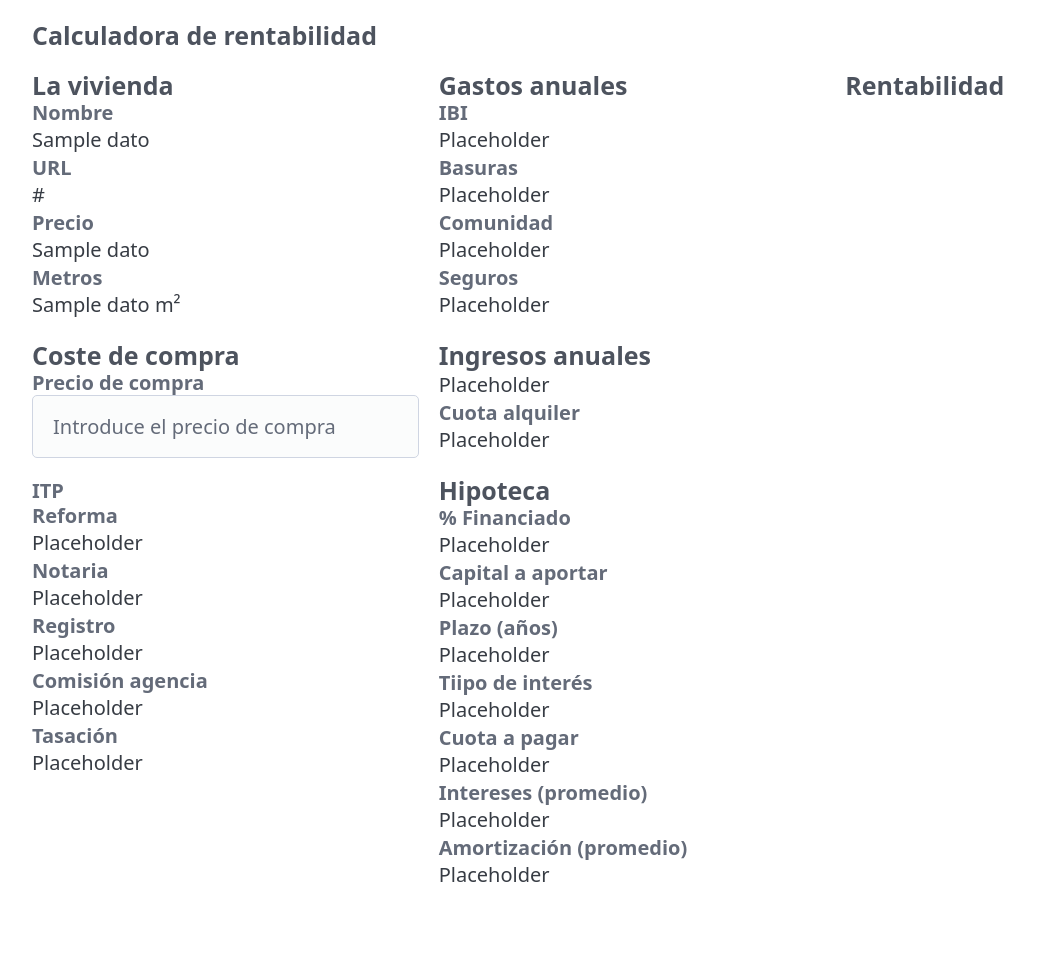
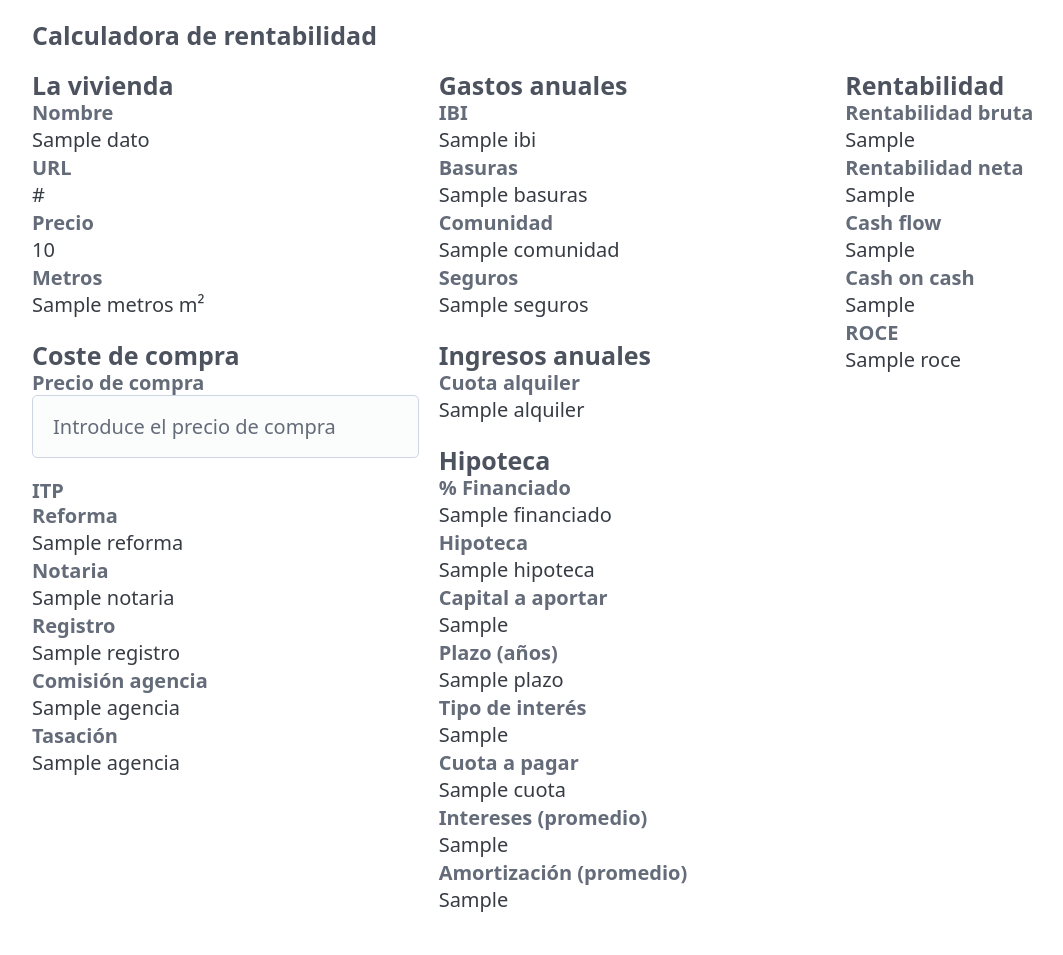
Before and after one commit to a-hersa/inmobiliario-tools, a Flask app: template templates/calculadora.html in a window 1280 px wide. Shown: the whole page, without its empty margins (8-1071 px from the left). Before the commit the page ends 882 px from the top, so only its background shows below. Run offline with Flask 3, Linux system fonts and the light colour scheme; the template is opened without the code that fills it: most values are stand-ins (such as "Sample title", 1, 10 or a date in 2020).

Commit message:
First working version of DatosCalculadora class

```diff
--- a/app.py
+++ b/app.py
@@ -1,5 +1,6 @@
 from flask import Flask, request, render_template
 from src.scraper import scraper
+from src.calculadora import DatosCalculadora
 
 app=Flask(__name__)
 
@@ -7,15 +8,12 @@ app=Flask(__name__)
 def home_page():
     return render_template('index.html')
 
-@app.route('/calculadora', methods=['GET','POST'])
+@app.route('/calculadora', methods=['POST'])
 def calculadora():
-    if request.method=='GET':
-        return render_template('calculadora.html')
-
-    else:
-        url=request.form['url']
-        datos = scraper(url)
-        return render_template('calculadora.html', url=url, datos=datos)
+    url=request.form['url']
+    scrape = scraper(url)
+    datos = DatosCalculadora(scrape[0], scrape[1], scrape[2])
+    return render_template('calculadora.html', url=url, datos=datos)
 
 if __name__=='__main__':
     # app.run(host='0.0.0.0',debug=True)
--- a/templates/calculadora.html
+++ b/templates/calculadora.html
@@ -18,23 +18,23 @@
       <div>
         <hgroup>
           <h4>La vivienda</h4>
-          <h6>Nombre</h6><span>{{datos[0]}}</span>
+          <h6>Nombre</h6><span>{{datos.nombre}}</span>
           <h6>URL</h6><p>{{url}}</p>
-          <h6>Precio</h6><span>{{datos[1]}}</span>
-          <h6>Metros</h6><span>{{datos[2]}}</span><span> m²</span>
+          <h6>Precio</h6><span>{{datos.precio}}</span>
+          <h6>Metros</h6><span>{{datos.metros}}</span><span> m²</span>
         </hgroup>
         <hgroup>
           <h4>Coste de compra</h4>
           <form oninput="calculo_itp.value = parseInt(parseInt(p_compra.value)*parseFloat(0.1))">
             <hgroup>
               <h6 for="p_compra">Precio de compra</h6>
-              <input type="number" id="p_compra" name="p_compra" placeholder="Introduce el precio de compra" value="{{datos[1]}}">
+              <input type="number" id="p_compra" name="p_compra" placeholder="Introduce el precio de compra" value="{{datos.p_compra}}">
               <h6>ITP</h6><output name="calculo_itp"></output>
-              <h6>Reforma</h6><span>Placeholder</span>
-              <h6>Notaria</h6><span>Placeholder</span>
-              <h6>Registro</h6><span>Placeholder</span>
-              <h6>Comisión agencia</h6><span>Placeholder</span>
-              <h6>Tasación</h6><span>Placeholder</span>
+              <h6>Reforma</h6><span>{{datos.reforma}}</span>
+              <h6>Notaria</h6><span>{{datos.notaria}}</span>
+              <h6>Registro</h6><span>{{datos.registro}}</span>
+              <h6>Comisión agencia</h6><span>{{datos.agencia}}</span>
+              <h6>Tasación</h6><span>{{datos.agencia}}</span>
           </hgroup>
           </form>
         </hgroup>
@@ -42,33 +42,39 @@
       <div>
         <hgroup>
           <h4>Gastos anuales</h4>
-          <h6>IBI</h6><span>Placeholder</span>
-          <h6>Basuras</h6><span>Placeholder</span>
-          <h6>Comunidad</h6><span>Placeholder</span>
-          <h6>Seguros</h6><span>Placeholder</span>
+          <h6>IBI</h6><span>{{datos.ibi}}</span>
+          <h6>Basuras</h6><span>{{datos.basuras}}</span>
+          <h6>Comunidad</h6><span>{{datos.comunidad}}</span>
+          <h6>Seguros</h6><span>{{datos.seguros}}</span>
         </hgroup>
         <hgroup>
-          <h4>Ingresos anuales</h4><span>Placeholder</span>
-          <h6>Cuota alquiler</h6><span>Placeholder</span>
+          <h4>Ingresos anuales</h4>
+          <h6>Cuota alquiler</h6><span>{{datos.alquiler}}</span>
         </hgroup>
         <hgroup>
           <h4>Hipoteca</h4>
-          <h6>% Financiado</h6><span>Placeholder</span>
-          <h6>Capital a aportar</h6><span>Placeholder</span>
-          <h6>Plazo (años)</h6><span>Placeholder</span>
-          <h6>Tiipo de interés</h6><span>Placeholder</span>
-          <h6>Cuota a pagar</h6><span>Placeholder</span>
-          <h6>Intereses (promedio)</h6><span>Placeholder</span>
-          <h6>Amortización (promedio)</h6><span>Placeholder</span>
+          <h6>% Financiado</h6><span>{{datos.financiado}}</span>
+          <h6>Hipoteca</h6><span>{{datos.hipoteca}}</span>
+          <h6>Capital a aportar</h6><span>{{datos.a_aportar}}</span>
+          <h6>Plazo (años)</h6><span>{{datos.plazo}}</span>
+          <h6>Tipo de interés</h6><span>{{datos.interes_anuales}}</span>
+          <h6>Cuota a pagar</h6><span>{{datos.cuota}}</span>
+          <h6>Intereses (promedio)</h6><span>{{datos.cuota_intereses}}</span>
+          <h6>Amortización (promedio)</h6><span>{{datos.cuota_amortizacion}}</span>
         </hgroup>
       </div>
       <div>
         <hgroup>
           <h4>Rentabilidad</h4>
+          <h6>Rentabilidad bruta</h6><span>{{datos.r_bruta}}</span>
           <output name="r_bruta"></output>
-          <output name="r_bruta"></output>
+          <h6>Rentabilidad neta</h6><span>{{datos.r_neta}}</span>
+          <output name="r_neta"></output>
+          <h6>Cash flow</h6><span>{{datos.c_flow}}</span>
           <output name="c_flow"></output>
+          <h6>Cash on cash</h6><span>{{datos.c_oncash}}</span>
           <output name="c_oncash"></output>
+          <h6>ROCE</h6><span>{{datos.roce}}</span>
           <output name="roce"></output>
         </hgroup>
       </div>
```
Also changed, not shown: src/calculadora.py (added, +35 -0 lines).
